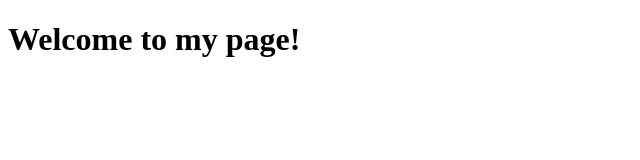
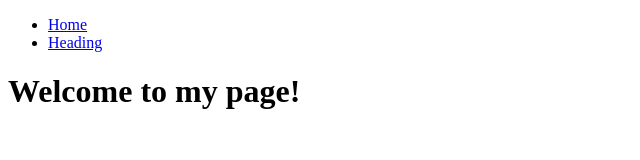
Before and after one commit to Nadriana100/Nadriana100.github.io, a plain HTML site: page index.html in a window 1280 px wide. Shown: the whole page, without its empty margins (0-640 px from the left). Drawn offline with Linux system fonts and the light colour scheme.

Commit message:
add headings

```diff
--- a/index.html
+++ b/index.html
@@ -7,6 +7,11 @@
     <title>Hello guys!!!</title>
 </head>
 <body>
+    <ul>
+        <li><a href="index.htnl">Home</a></li>
+        <li><a href="heading.html">Heading</a></li>
+    </ul>
+
   <h1>Welcome to my page!</h1>
 </body>
 </html>
```
